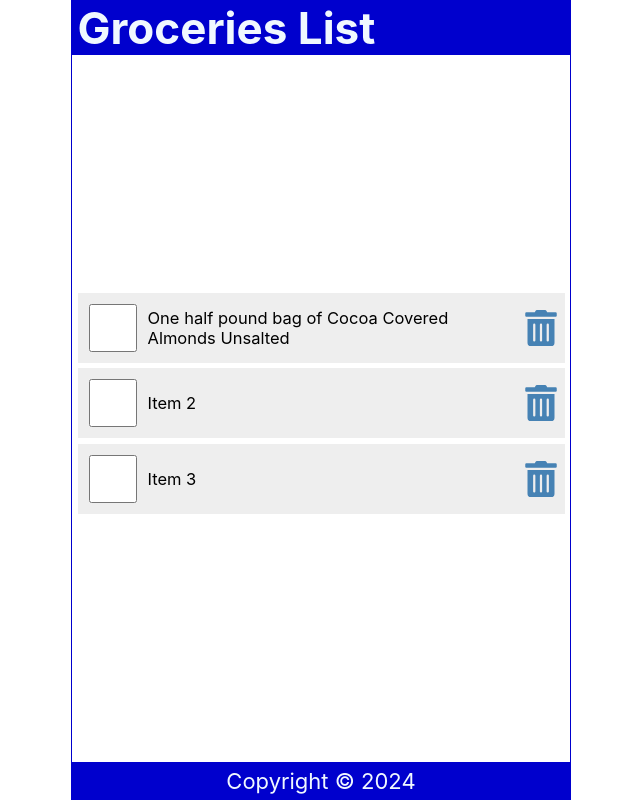
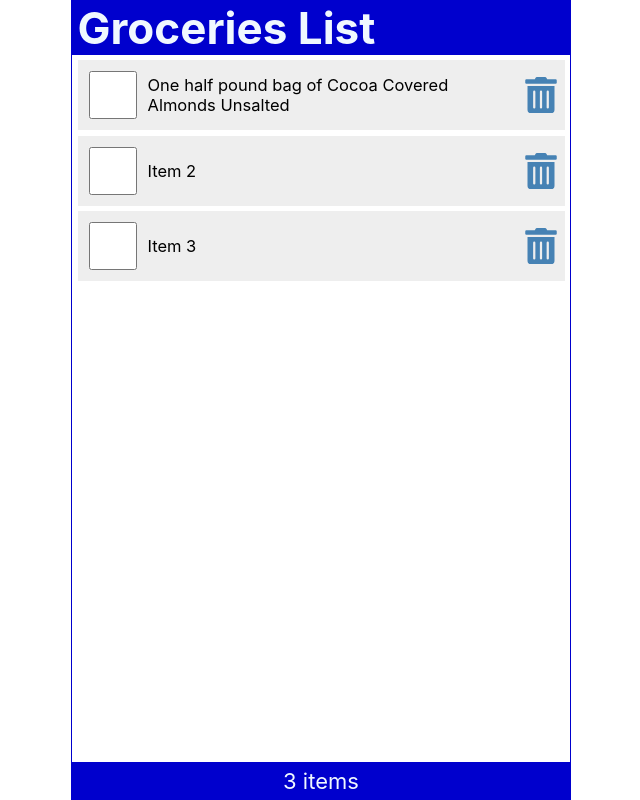
Before and after one commit to LeroibakiTeboho/reactrecap, a React (Create React App) app: page / in a window 1280 px wide. Shown: the whole page, without its empty margins (319-959 px from the left). Built offline with nearby package versions, Linux system fonts and the light colour scheme.

Commit message:
Done with prop drilling!

```diff
--- a/src/App.js
+++ b/src/App.js
@@ -1,15 +1,65 @@
+import { useState } from 'react';
 import Header from './Header';
 import Content from './Content';
 import Footer from './Footer';
 
 function App() {
 
+
+  //    || useState Hook for items
+  const [items, setItems] = useState(
+    [
+        {
+            id: 1,
+            checked: false,
+            item: 'One half pound bag of Cocoa Covered Almonds Unsalted'
+        },
+        {
+            id: 2,
+            checked: false,
+            item: 'Item 2'
+        },
+        {
+            id: 3,
+            checked: false,
+            item: 'Item 3'
+        }
+    ]
+   );
+
+
+  //    || handleCheck event
+  const handleCheck = (id) =>{
+  const listItems = items.map((item) => item.id === id? {...item, checked: !item.checked} : item);
+  setItems(listItems);
+  localStorage.setItem('ShoppingList', JSON.stringify(listItems));
+
+  }
+
+  //   || handleDelete event
+   const handleDelete = (id) =>{
+    const listItems = items.filter((item) => item.id !== id);
+    setItems(listItems);
+    localStorage.setItem('ShoppingList', JSON.stringify(listItems));
+
+    }
+
+
+
   return (
     <div className="App">
-       <Header/>
-       <Content/>
-       <Footer/>
+      {/* || Header  */}
+       <Header title='Groceries List' />
 
+      {/* || Content */}
+       <Content
+        items={items}
+        handleCheck={handleCheck}
+        handleDelete={handleDelete}
+       />
+
+      {/* || Footer */}
+       <Footer length={items.length}/>
     </div>
   );
 }
--- a/src/Content.js
+++ b/src/Content.js
@@ -1,81 +1,23 @@
 import React from 'react'
 import { useState } from 'react';
-import { FaTrashAlt } from 'react-icons/fa';
+import ItemList from './ItemList';
 
-const Content = () => {
+const Content = ({items,handleCheck,handleDelete}) => {
 
-//    || useState Hook for items
-   const [items, setItems] = useState(
-    [
-        {
-            id: 1,
-            checked: false,
-            item: 'One half pound bag of Cocoa Covered Almonds Unsalted'
-        },
-        {
-            id: 2,
-            checked: false,
-            item: 'Item 2'
-        },
-        {
-            id: 3,
-            checked: false,
-            item: 'Item 3'
-        }
-    ]
-   );
 
-//    || handleCheck event
-   const handleCheck = (id) =>{
-    const listItems = items.map((item) => item.id === id? {...item, checked: !item.checked} : item);
-    setItems(listItems);
-    localStorage.setItem('ShoppingList', JSON.stringify(listItems));
-
-   }
-
-//    || handleDelete event
-   const handleDelete = (id) =>{
-    const listItems = items.filter((item) => item.id !== id);
-    setItems(listItems);
-    localStorage.setItem('ShoppingList', JSON.stringify(listItems));
-
-    }
 
   return (
     <main>
          {items.length ?
          (
-            <ul>
-            {items.map((item) =>
-            (
-                <li className='item' key={item.id}>
-                    <input
-                        type="checkbox"
-                        onChange={() => handleCheck(item.id)}
-                        checked={item.checked}
-                    />
-
-                    <label
-                        style={(item.checked) ? {textDecoration: 'line-through'} : null}
-                        onDoubleClick={() => handleCheck(item.id)}
-                     >
-                        {item.item}
-                    </label>
-
-                    <FaTrashAlt
-                        onClick={() => handleDelete(item.id)}
-                        role='button'
-                        tabIndex='0'
-                    />
-
-                </li>
-            ))}
-            </ul>
-            )
-            :
-            (
-                <p style={{marginTop: '2rem'}}>Your list is empty.</p>
-            )}
+            <ItemList
+                items={items}
+                handleCheck={handleCheck}
+                handleDelete={handleDelete}
+            />
+        ):(
+            <p style={{marginTop: '2rem'}}>Your list is empty.</p>
+        )}
     </main>
   )
 }
--- a/src/Footer.js
+++ b/src/Footer.js
@@ -1,13 +1,13 @@
 import React from 'react'
 
-const Footer = () => {
+const Footer = ({length}) => {
 
     const today = new Date();
 
   return (
     <footer>
         <p>
-            Copyright &copy; {today.getFullYear()}
+           {length === 0 ? 'Empty' : length === 1 ? `${length} item` : `${length} items`}
         </p>
     </footer>
   )
--- a/src/Header.js
+++ b/src/Header.js
@@ -1,11 +1,13 @@
 import React from 'react'
 
-const Header = () => {
+const Header = ({title}) => {
   return (
     <header>
-        <h1>Groceries List</h1>
+        <h1>{title}</h1>
     </header>
   )
 }
 
+Header.defaultProps = {title: 'Default Title'}
+
 export default Header
--- /dev/null
+++ b/src/ItemList.js
@@ -0,0 +1,20 @@
+import React from 'react'
+import LineItem from './LineItem'
+
+const ItemList = ({items,handleCheck,handleDelete}) => {
+  return (
+    <ul>
+    {items.map((item) =>
+    (
+        <LineItem
+            key={item.id}
+            handleCheck={handleCheck}
+            handleDelete={handleDelete}
+            item={item}
+        />
+    ))}
+    </ul>
+  )
+}
+
+export default ItemList
--- /dev/null
+++ b/src/LineItem.js
@@ -0,0 +1,31 @@
+import React from 'react'
+import { FaTrashAlt } from 'react-icons/fa';
+
+const LineItem = ({handleCheck,handleDelete,item}) => {
+  return (
+    <li className='item' key={item.id}>
+        <input
+            type="checkbox"
+            onChange={() => handleCheck(item.id)}
+            checked={item.checked}
+        />
+
+        <label
+            style={(item.checked) ? {textDecoration: 'line-through'} : null}
+            onDoubleClick={() => handleCheck(item.id)}
+            >
+            {item.item}
+        </label>
+
+        <FaTrashAlt
+            onClick={() => handleDelete(item.id)}
+            role='button'
+            tabIndex='0'
+            aria-label={`Delete ${item.item}`}
+        />
+
+    </li>
+  )
+}
+
+export default LineItem
--- a/src/index.css
+++ b/src/index.css
@@ -59,9 +59,10 @@ main
   display: flex;
   flex-direction: column;
   flex-grow: 1;
-  justify-content: center;
+  justify-content: flex-start;
   align-items: center;
   overflow-y: auto;
+  padding-top: 5px;
 }
 
 footer
```
